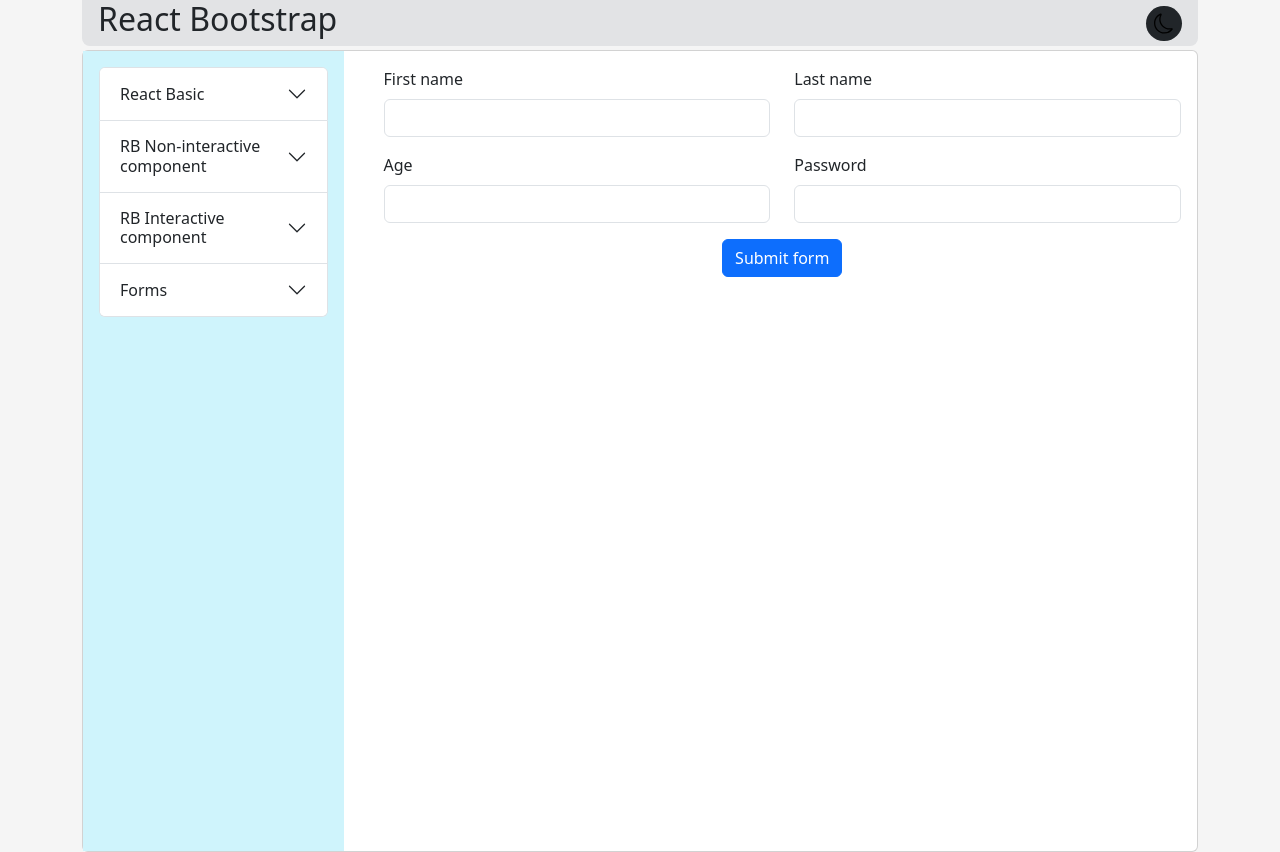
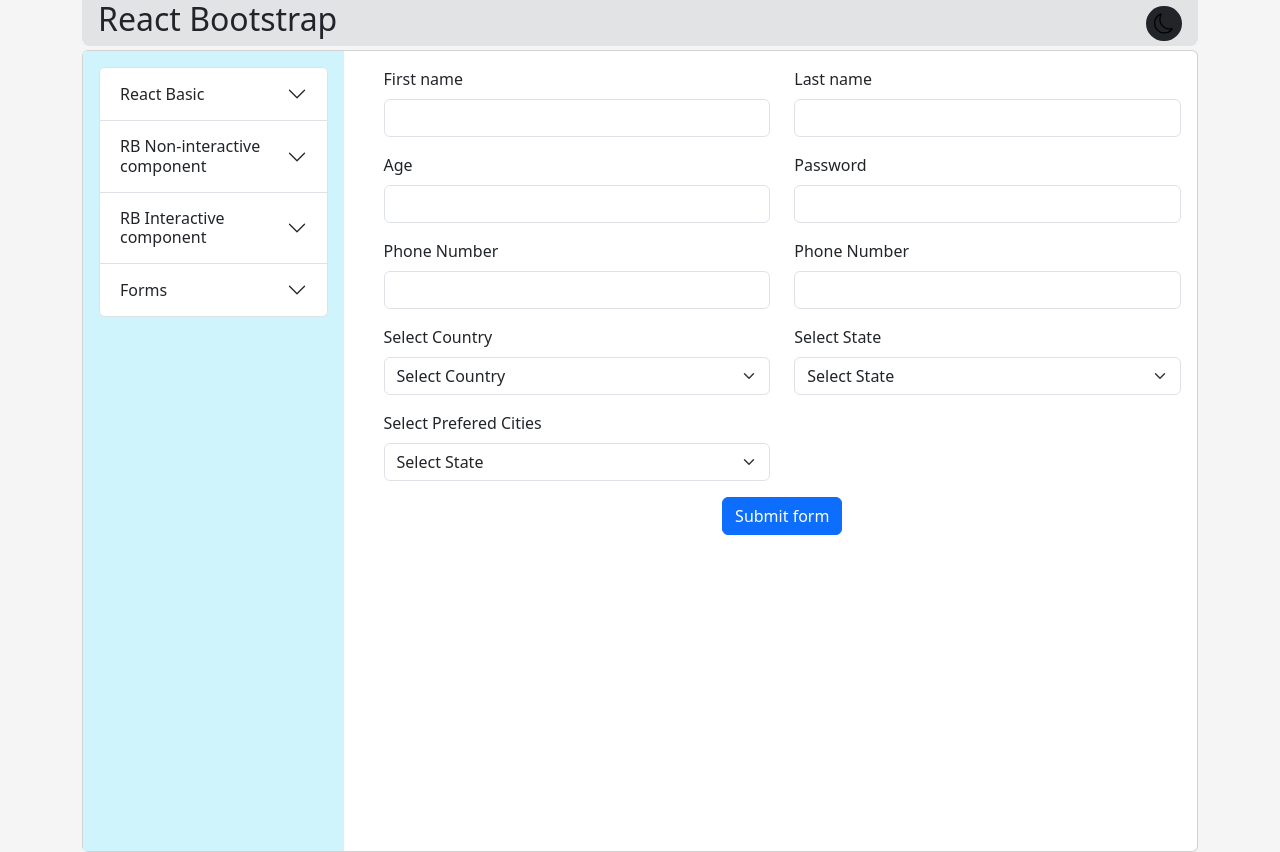
Before and after one commit to Rohit-specs/React, a React (Vite) app in the folder Installation-wia-vite/: page /react-hook-forms in a window 1280 px wide. Built offline with nearby package versions, Linux system fonts and the light colour scheme.

Commit message:
react-hook-form updated

```diff
--- a/Installation-wia-vite/package.json
+++ b/Installation-wia-vite/package.json
@@ -10,6 +10,7 @@
     "preview": "vite preview"
   },
   "dependencies": {
+    "@hookform/resolvers": "^5.2.2",
     "bootstrap": "^5.3.8",
     "react": "^19.2.4",
     "react-bootstrap": "^2.10.10",
@@ -17,7 +18,8 @@
     "react-dom": "^19.2.4",
     "react-hook-form": "^7.76.0",
     "react-router-dom": "^7.14.2",
-    "uuid": "^14.0.0"
+    "uuid": "^14.0.0",
+    "yup": "^1.7.1"
   },
   "devDependencies": {
     "@babel/core": "^7.29.0",
--- a/Installation-wia-vite/src/pages/forms/ReactHookForms.jsx
+++ b/Installation-wia-vite/src/pages/forms/ReactHookForms.jsx
@@ -30,8 +30,7 @@
                 </Form.Group>
                 <Form.Group as={Col} xs={12} lg={6} className="mb-3" controlId="age">
                     <Form.Label>Age</Form.Label>
-                    <Form.Control type=
-                        "text" {...register("age"
+                    <Form.Control type="text" {...register("age"
                         , {
                             required: "The age is required."
                             ,
@@ -64,24 +63,59 @@
                         )} />
                     <div className="text-danger">{errors?.password?.message}</div>
                 </Form.Group>
-                {/* <Form.Group as={Col} xs={12} lg={6} className="mb-3" controlId="phoneNumber">
-                    <Form.Label>phoneNumber</Form.Label>
+                <Form.Group as={Col} xs={12} lg={6} className="mb-3" controlId="phone">
+                    <Form.Label>Phone Number</Form.Label>
                     <Form.Control type=
-                        "text" {...register("phoneNumber", {
+                        "tel" {...register("phoneNumber", {
                             required: "phoneNumber field is required",
-                            minLength: {
-                                value: "6",
-                                message: "phoneNumber length should be greater than or equal to 6"
-                            },
-                            maxLength: {
-                                value: "10",
-                                message: "phoneNumber length should be less than or equal to 10"
-                            },
-                            validate: (value) => !value.includes(" ") || "phoneNumber should not contain spaces"
+                            pattern: { value: /^(?:\+?91)?[6-9]\d{9}$/, message: "Invalid number" }
                         }
                         )} />
                     <div className="text-danger">{errors?.phoneNumber?.message}</div>
-                </Form.Group> */}
+                </Form.Group>
+                <Form.Group as={Col} xs={12} lg={6} className="mb-3" controlId="email">
+                    <Form.Label>Phone Number</Form.Label>
+                    <Form.Control type=
+                        "email" {...register("email", {
+                            required: "The email address is required.",
+                            pattern: { value: /^[a-zA-Z0-9._%+-]+@[a-zA-Z0-9.-]+\.[a-zA-Z]{2,}$/, message: "Please enter a valid email address" }
+                        }
+                        )} />
+                    <div className="text-danger">{errors?.email?.message}</div>
+                </Form.Group>
+                <Form.Group as={Col} xs={12} lg={6} className="mb-3" controlId="country">
+                    <Form.Label>Select Country</Form.Label>
+                    <Form.Select
+                        {...register("country", { required: "Country is required" })}>
+                            <option value={""}>Select Country</option>
+                            <option value={"india"}>INDIA</option>
+                            <option value={"usa"}>USA</option>
+                            <option value={"russia"}>Russia</option>
+                            <option value={"china"}>China</option>
+                        </Form.Select>
+                    <div className="text-danger">{errors?.country?.message}</div>
+                </Form.Group>
+                <Form.Group as={Col} xs={12} lg={6} className="mb-3" controlId="state">
+                    <Form.Label>Select State</Form.Label>
+                    <Form.Select
+                        {...register("state", { required: "state is required" })}>
+                            <option value={""}>Select State</option>
+                            <option value={"Uttrakhand"}>Uttrakhand</option>
+                            <option value={"Punjab"}>Punjab</option>
+                            <option value={"Delhi"}>Delhi</option>
+                            <option value={"Himanchal"}>Himanchal Pradesh</option>
+                        </Form.Select>
+                    <div className="text-danger">{errors?.state?.message}</div>
+                </Form.Group>
+                <Form.Group as={Col} xs={12} lg={6} className="mb-3" controlId="cities">
+                    <Form.Label>Select Prefered Cities</Form.Label>
+                    <Form.Select
+                        {...register("cities", { required: "cities is required" })}>
+                            <option value={""}>Select State</option>
+
+                        </Form.Select>
+                    <div className="text-danger">{errors?.state?.message}</div>
+                </Form.Group>
 
             </Row><Button className='text-start' type="submit">Submit form</Button></Form>
     )
```
Also changed, not shown: 1 other file (tests, documents, lock files or other folders). Lines whose indentation alone changed are shown as unchanged.
